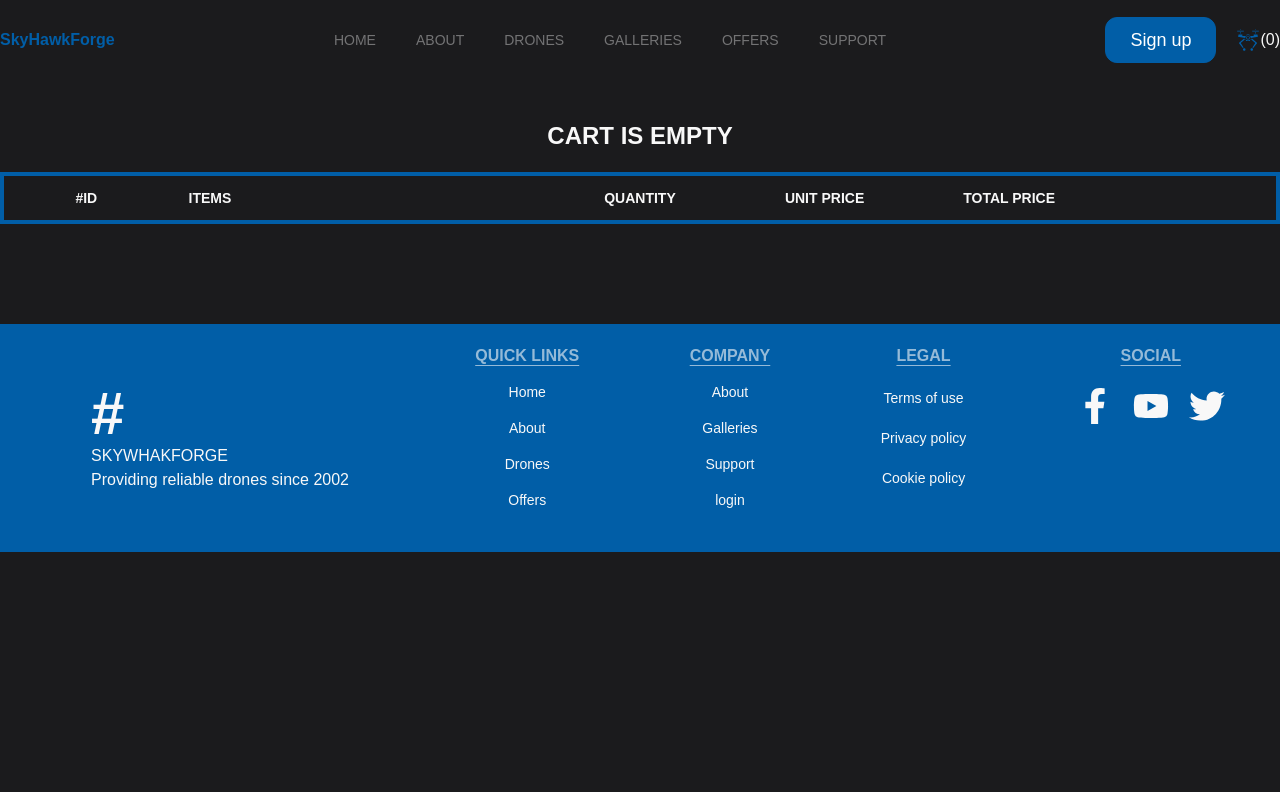
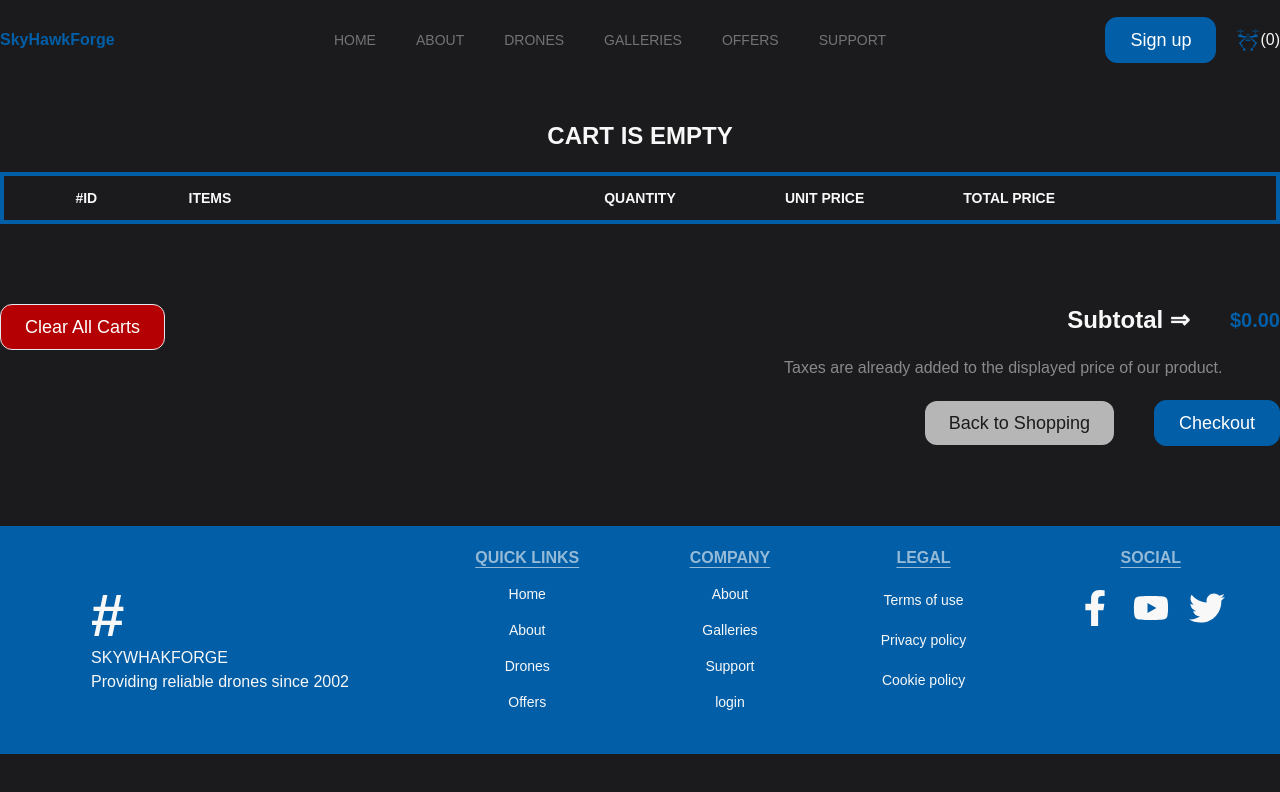
Before and after one commit to Hossain-A1/skyhwakforge-frontend, a Next.js app: page /cart in a window 1280 px wide. Shown: the top 792 px of the page. Built offline with nearby package versions, Linux system fonts and the light colour scheme; a web font is replaced by a local one.

Commit message:
all cart fn added

```diff
--- a/app/cart/_components/CartItem.tsx
+++ b/app/cart/_components/CartItem.tsx
@@ -7,10 +7,9 @@ import {
   increaseCart,
   removeFromCart,
 } from "@/redux/features/carts/CartSlice";
-import { RootState } from "@/redux/store";
 import { droneType } from "@/types/drone.type";
 import Image from "next/image";
-import { useDispatch, useSelector } from "react-redux";
+import { useDispatch } from "react-redux";
 
 interface CartItemProps {
   addedCart: droneType;
@@ -18,21 +17,9 @@ interface CartItemProps {
 
 const CartItem: React.FC<CartItemProps> = ({ addedCart }) => {
   const dispatch = useDispatch();
-  const { cartItems } = useSelector((state: RootState) => state.cart);
-  /* SUBTOTAL CALCULATION */
-  const total = () => {
-    const calcTotal = cartItems.reduce(
-      (acc, item) => (acc += item.price * item.count),
-      0
-    );
-    const fixedTotal = +calcTotal.toFixed(2);
-    const subtotal = <CurrencyFormatter amount={fixedTotal} />;
-
-    return subtotal;
-  };
 
   return (
-    <section className='space-y-10'>
+    <section className=''>
       <div className='grid grid-cols-7 text-center items-center gap-5 border py-3'>
         <div>
           <strong>{addedCart?._id?.substring(0, 10)}</strong>
@@ -92,17 +79,6 @@ const CartItem: React.FC<CartItemProps> = ({ addedCart }) => {
           </Button>
         </div>
       </div>
-
-      {/* checkout ui */}
-      <div className='grid grid-cols-2 gap-10'>
-        <div>
-          <button>hello</button>
-        </div>
-        <div>
-          <span>Subtotal</span>
-          <button>{total()}</button>
-        </div>
-      </div>
     </section>
   );
 };
--- a/app/cart/page.tsx
+++ b/app/cart/page.tsx
@@ -1,32 +1,87 @@
 "use client";
 import { RootState } from "@/redux/store";
-import { useSelector } from "react-redux";
+import { useDispatch, useSelector } from "react-redux";
 import CartItem from "./_components/CartItem";
-
-
+import { CurrencyFormatter } from "@/components/shared/CurrencyFormatter";
+import Button, { buttonVariants } from "@/components/ui/Button";
+import { clearCart } from "@/redux/features/carts/CartSlice";
+import Link from "next/link";
+import { cn } from "@/lib/utils";
 
 const CartPage = () => {
-  const {cartItems }= useSelector((state: RootState) => state.cart);
+  const { cartItems } = useSelector((state: RootState) => state.cart);
+  const dispatch = useDispatch();
+  /* SUBTOTAL CALCULATION */
+  const total = () => {
+    const calcTotal = cartItems.reduce(
+      (acc, item) => (acc += item.price * item.count),
+      0
+    );
+    const fixedTotal = +calcTotal.toFixed(2);
+    const subtotal = <CurrencyFormatter amount={fixedTotal} />;
 
+    return subtotal;
+  };
 
   return (
     <main className='container sp mt-10 space-y-5 '>
+      <h2 className='text-2xl font-semibold uppercase text-center'>
+        {" "}
+        {cartItems?.length > 0
+          ? ` you've added ${cartItems?.length}  product${
+              cartItems?.length > 1 ? "s" : ""
+            }`
+          : "Cart is empty"}
+      </h2>
 
-      <h2 className="text-2xl font-semibold uppercase text-center"> {cartItems?.length > 0? ` you've added ${cartItems?.length}  product${cartItems?.length > 1 ? "s" : ''}` : "Cart is empty"}</h2>
-
-      <div className="grid grid-cols-7 text-center items-center gap-5 border-4 py-3 border-blue font-bold text-sm uppercase">
+      <div className='grid grid-cols-7 text-center items-center gap-5 border-4 py-3 border-blue font-bold text-sm uppercase'>
         <h2>#id</h2>
-          <h2 className="col-span-2 text-start">Items</h2>
+        <h2 className='col-span-2 text-start'>Items</h2>
 
         <h2>Quantity</h2>
         <h2>unit price</h2>
         <h2>Total Price</h2>
       </div>
-    <div className=" space-y-5">
-    {
-       cartItems && cartItems?.map((addedCart) => (
+      <div className=' space-y-10'>
+        {cartItems &&
+          cartItems?.map((addedCart) => (
             <CartItem key={addedCart._id} addedCart={addedCart} />
           ))}
+
+        {/* checkout ui */}
+        <div className='grid grid-cols-2 gap-10 mt-20'>
+          <div>
+            <Button onClick={() => dispatch(clearCart())} variant='primary'>
+              Clear All Carts
+            </Button>
+          </div>
+          <div className='space-y-5'>
+            <div className='flex justify-end gap-10 items-center'>
+              <h2 className='text-2xl font-semibold'>Subtotal ⇒</h2>
+              <button className='text-xl font-bold text-blue'>{total()}</button>
+            </div>
+
+            <div className="flex justify-end items-center whitespace-normal ">
+              <p>
+                Taxes are already added to the displayed price of our product.
+              </p>
+            </div>
+            <div className='flex justify-end gap-10 items-center'>
+              <Link
+                href='/checkout'
+                className={cn(buttonVariants({ variant: "deepLight" }))}
+              >
+                Back to Shopping
+              </Link>
+              <Link
+                href='/checkout'
+                className={cn(buttonVariants({ variant: "secondary" }))}
+              >
+                Checkout
+              </Link>
+            </div>
+          </div>
+        </div>
       </div>
     </main>
   );
--- a/components/ui/Button.tsx
+++ b/components/ui/Button.tsx
@@ -8,7 +8,7 @@ export const buttonVariants = cva(
     variants: {
       variant: {
         primary:
-          "bg-dark text-white border-dark hover:bg-dark/90 hover:border-dark/90",
+          "bg-red text-white border-vlue hover:bg-red/90",
         secondary: "bg-blue text-white border-blue  hover:bg-blue/90 ",
         danger:
           "bg-dark text-red border-none hover:text-red/70 ",
@@ -16,6 +16,7 @@ export const buttonVariants = cva(
           "bg-transparent text-white border-blue hover:bg-blue hover:text-white",
         lighting:
           "bg-transparent text-light  border-light hover:bg-dark/70 hover:text-white",
+          deepLight:  "bg-light/70 text-dark border-none  ",
       },
       size: {
         auto: "w-auto",
--- a/redux/features/carts/CartSlice.tsx
+++ b/redux/features/carts/CartSlice.tsx
@@ -38,6 +38,7 @@ const cartSlice = createSlice({
 
     clearCart: (state) => {
       state.cartItems = [];
+      toast.success('All catrs clear!')
     },
 
     // increase
```
Lines whose indentation alone changed are shown as unchanged.
